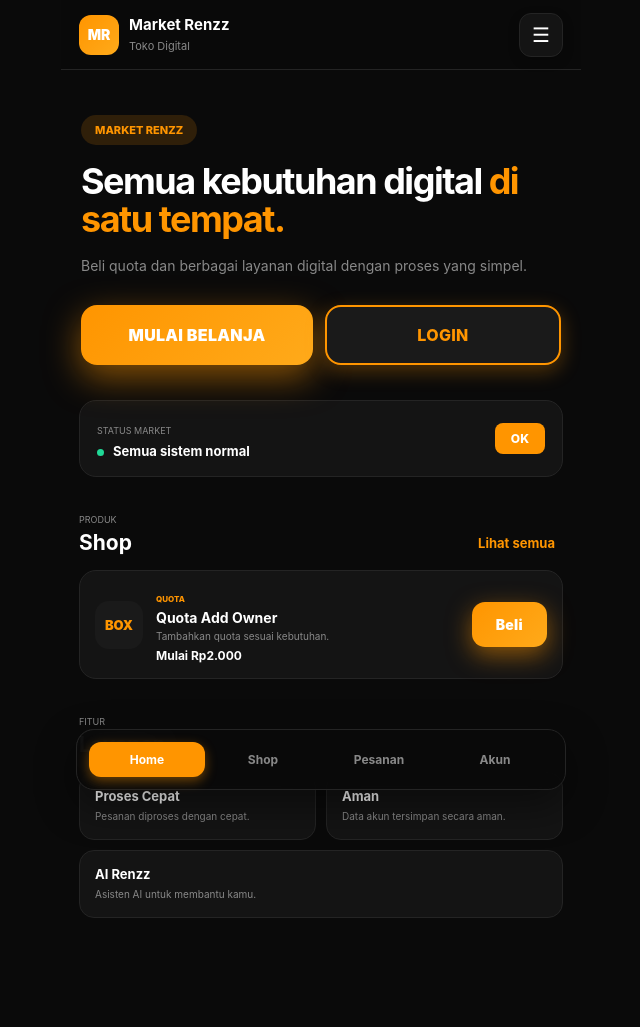
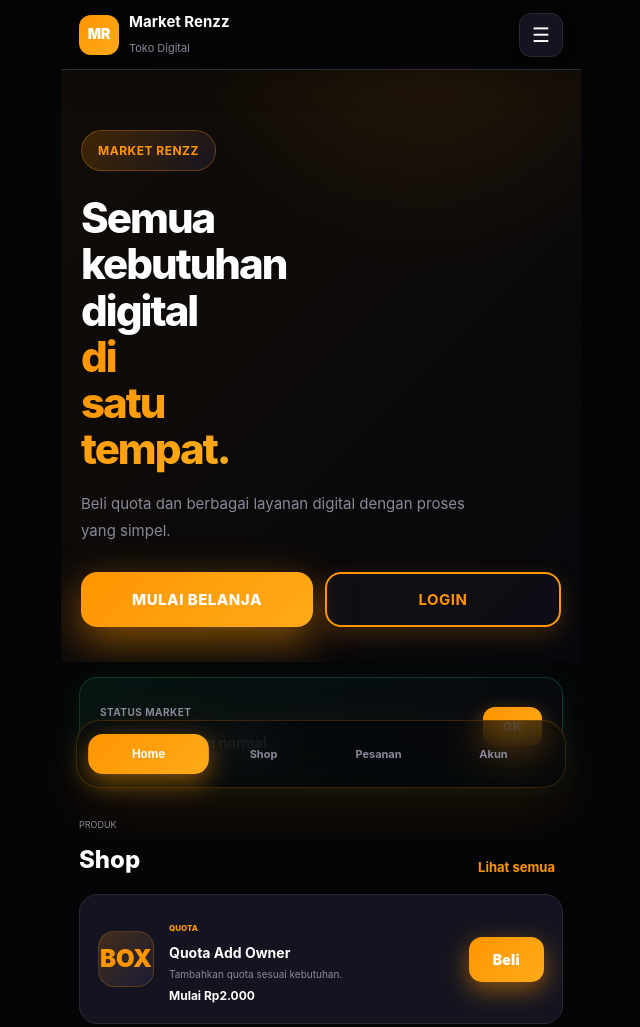
Before and after one commit to ceojpm9-glitch/market-renzz, a website: page index.html in a window 1280 px wide. Shown: the top 1027 px of the page, without its empty margins (319-959 px from the left). Drawn offline with Linux system fonts and the light colour scheme; no server answers.

Commit message:
Update style.css

```diff
--- a/css/style.css
+++ b/css/style.css
@@ -5,21 +5,27 @@
 }
 
 :root {
-    --bg: #0a0a0a;
-    --card: #141414;
-    --card2: #1a1a1a;
-    --border: #242424;
+    --bg: #050507;
+    --bg-secondary: #0f0f14;
+    --card: #141420;
+    --card2: #1a1a22;
+    --border: #2a2a35;
     --text: #ffffff;
-    --muted: #888888;
+    --text-secondary: #e0e0e0;
+    --muted: #888899;
     --primary: #ff9500;
     --primary2: #ffaa1a;
+    --primary-light: rgba(255, 149, 0, 0.2);
     --green: #20d997;
+    --accent: #6366f1;
 }
 
 body {
     background: var(--bg);
     color: var(--text);
-    font-family: Inter, Arial, sans-serif;
+    font-family: -apple-system, BlinkMacSystemFont, 'Segoe UI', Inter, Arial, sans-serif;
+    font-weight: 400;
+    line-height: 1.6;
 }
 
 button {
@@ -47,9 +53,10 @@ button {
     align-items: center;
     justify-content: space-between;
     padding: 12px 18px;
-    background: rgba(10, 10, 10, .95);
-    backdrop-filter: blur(15px);
+    background: rgba(5, 5, 7, 0.7);
+    backdrop-filter: blur(20px);
     border-bottom: 1px solid var(--border);
+    box-shadow: 0 8px 32px rgba(0, 0, 0, 0.3);
 }
 
 .logo {
@@ -137,35 +144,61 @@ button {
 /* HERO */
 
 .hero {
-    padding: 45px 20px 25px;
+    padding: 60px 20px 35px;
+    background: linear-gradient(135deg, rgba(255, 149, 0, 0.05) 0%, rgba(99, 102, 241, 0.02) 100%);
+    position: relative;
+    overflow: hidden;
+}
+
+.hero::before {
+    content: '';
+    position: absolute;
+    top: -50%;
+    right: -20%;
+    width: 500px;
+    height: 500px;
+    background: radial-gradient(circle, rgba(255, 149, 0, 0.1) 0%, transparent 70%);
+    border-radius: 50%;
+    pointer-events: none;
 }
 
 .badge {
-    display: inline-block;
-    padding: 8px 14px;
-    border-radius: 20px;
-    background: rgba(255, 149, 0, .15);
+    display: inline-flex;
+    align-items: center;
+    gap: 6px;
+    padding: 10px 16px;
+    border-radius: 50px;
+    background: linear-gradient(135deg, var(--primary-light), rgba(99, 102, 241, 0.1));
+    border: 1px solid rgba(255, 149, 0, 0.3);
     color: var(--primary);
-    font-size: 11px;
-    font-weight: 800;
+    font-size: 12px;
+    font-weight: 700;
+    text-transform: uppercase;
+    letter-spacing: 0.5px;
 }
 
 .hero h1 {
-    margin-top: 18px;
-    font-size: 36px;
-    line-height: 1.05;
-    letter-spacing: -1.5px;
+    margin-top: 24px;
+    font-size: 42px;
+    line-height: 1.1;
+    letter-spacing: -2px;
+    font-weight: 800;
+    word-spacing: 100vw;
 }
 
 .hero h1 span {
-    color: var(--primary);
+    background: linear-gradient(135deg, var(--primary), var(--primary2));
+    -webkit-background-clip: text;
+    -webkit-text-fill-color: transparent;
+    background-clip: text;
 }
 
 .hero p {
-    margin-top: 15px;
+    margin-top: 18px;
     color: var(--muted);
-    font-size: 14px;
-    line-height: 1.7;
+    font-size: 15px;
+    line-height: 1.8;
+    max-width: 400px;
 }
 
 .hero-buttons {
@@ -181,89 +214,125 @@ button {
 }
 
 .btn {
-    padding: 18px 36px;
+    padding: 16px 36px;
     border-radius: 16px;
-    font-weight: 900;
-    font-size: 16px;
-    letter-spacing: 0.3px;
-    transition: all 0.3s cubic-bezier(0.4, 0, 0.2, 1);
-    box-shadow: 0 8px 25px rgba(0, 0, 0, 0.3);
+    font-weight: 800;
+    font-size: 15px;
+    letter-spacing: 0.5px;
+    transition: all 0.35s cubic-bezier(0.4, 0, 0.2, 1);
+    box-shadow: 0 12px 35px rgba(0, 0, 0, 0.3);
     position: relative;
     overflow: hidden;
     text-transform: uppercase;
+    border: none;
+}
+
+.btn::before {
+    content: '';
+    position: absolute;
+    inset: 0;
+    background: linear-gradient(90deg, transparent, rgba(255, 255, 255, 0.2), transparent);
+    transform: translateX(-100%);
+    transition: transform 0.6s ease;
+}
+
+.btn:hover::before {
+    transform: translateX(100%);
 }
 
 .btn:active {
-    transform: scale(0.96);
+    transform: scale(0.95);
 }
 
 .primary {
     background: linear-gradient(135deg, var(--primary), var(--primary2));
     color: white;
-    box-shadow: 0 12px 35px rgba(255, 149, 0, 0.5);
+    box-shadow: 0 14px 40px rgba(255, 149, 0, 0.5);
 }
 
 .primary:hover {
-    transform: translateY(-5px);
-    box-shadow: 0 16px 45px rgba(255, 149, 0, 0.7);
+    transform: translateY(-6px);
+    box-shadow: 0 20px 55px rgba(255, 149, 0, 0.7);
 }
 
 .secondary {
-    background: var(--card2);
+    background: rgba(20, 20, 32, 0.5);
     color: var(--primary);
-    border: 2.5px solid var(--primary);
-    box-shadow: 0 6px 20px rgba(255, 149, 0, 0.3);
-    transition: all 0.3s cubic-bezier(0.4, 0, 0.2, 1);
-    font-weight: 800;
+    border: 2px solid var(--primary);
+    box-shadow: 0 8px 25px rgba(255, 149, 0, 0.2);
+    font-weight: 700;
 }
 
 .secondary:hover {
     background: linear-gradient(135deg, var(--primary), var(--primary2));
     color: white;
-    border-color: var(--primary2);
-    transform: translateY(-5px);
-    box-shadow: 0 16px 45px rgba(255, 149, 0, 0.7);
+    border-color: transparent;
+    transform: translateY(-6px);
+    box-shadow: 0 20px 55px rgba(255, 149, 0, 0.7);
 }
 
 /* STATUS */
 
 .status-card {
-    margin: 10px 18px 30px;
-    padding: 17px;
+    margin: 15px 18px 35px;
+    padding: 20px;
     display: flex;
     align-items: center;
     justify-content: space-between;
-    border: 1px solid var(--border);
-    border-radius: 17px;
-    background: var(--card);
+    border: 1px solid rgba(32, 217, 151, 0.2);
+    border-radius: 18px;
+    background: linear-gradient(135deg, rgba(32, 217, 151, 0.08), rgba(99, 102, 241, 0.04));
+    backdrop-filter: blur(10px);
+    box-shadow: 0 8px 32px rgba(32, 217, 151, 0.1);
+    transition: all 0.35s ease;
+}
+
+.status-card:hover {
+    border-color: var(--green);
+    box-shadow: 0 12px 40px rgba(32, 217, 151, 0.15);
+    transform: translateY(-2px);
 }
 
 .status-card small {
     color: var(--muted);
-    font-size: 9px;
+    font-size: 10px;
+    font-weight: 700;
+    text-transform: uppercase;
+    letter-spacing: 0.5px;
 }
 
 .status-card h3 {
-    margin-top: 5px;
-    font-size: 13px;
+    margin-top: 8px;
+    font-size: 14px;
+    font-weight: 700;
 }
 
 .online {
     display: inline-block;
-    width: 7px;
-    height: 7px;
-    margin-right: 6px;
+    width: 8px;
+    height: 8px;
+    margin-right: 8px;
     border-radius: 50%;
     background: var(--green);
+    box-shadow: 0 0 12px var(--green);
+    animation: pulse 2s infinite;
+}
+
+@keyframes pulse {
+    0%, 100% { opacity: 1; }
+    50% { opacity: 0.6; }
 }
 
 .status-badge {
-    padding: 8px 16px;
-    background: var(--primary);
+    padding: 10px 20px;
+    background: linear-gradient(135deg, var(--primary), var(--primary2));
     color: white;
-    border-radius: 8px;
+    border-radius: 12px;
     font-weight: 800;
     font-size: 12px;
+    box-shadow: 0 6px 20px rgba(255, 149, 0, 0.4);
+    text-transform: uppercase;
+    letter-spacing: 0.5px;
 }
 
 /* SECTION */
@@ -288,8 +357,9 @@ button {
 
 .section-title h2,
 .page-head h2 {
-    margin-top: 3px;
-    font-size: 21px;
+    margin-top: 5px;
+    font-size: 24px;
+    font-weight: 800;
 }
 
 .section-title button {
@@ -318,31 +388,55 @@ button {
     position: relative;
     display: flex;
     align-items: center;
-    gap: 13px;
-    padding: 15px;
+    gap: 15px;
+    padding: 18px;
     border: 1px solid var(--border);
-    border-radius: 17px;
+    border-radius: 18px;
     background: var(--card);
-    transition: all 0.2s ease;
+    transition: all 0.35s cubic-bezier(0.4, 0, 0.2, 1);
+    backdrop-filter: blur(10px);
+    cursor: pointer;
+}
+
+.product::before {
+    content: '';
+    position: absolute;
+    inset: 0;
+    border-radius: 18px;
+    padding: 1px;
+    background: linear-gradient(135deg, transparent, rgba(255, 149, 0, 0.1), transparent);
+    -webkit-mask: linear-gradient(#fff 0 0) content-box, linear-gradient(#fff 0 0);
+    -webkit-mask-composite: xor;
+    mask-composite: exclude;
+    opacity: 0;
+    transition: opacity 0.35s ease;
+    pointer-events: none;
 }
 
 .product:hover {
     border-color: var(--primary);
-    background: rgba(255, 149, 0, .05);
+    background: rgba(255, 149, 0, 0.08);
+    transform: translateY(-4px);
+    box-shadow: 0 12px 40px rgba(255, 149, 0, 0.15);
+}
+
+.product:hover::before {
+    opacity: 1;
 }
 
 .product-icon {
-    width: 48px;
-    height: 48px;
+    width: 56px;
+    height: 56px;
     flex-shrink: 0;
     display: flex;
     align-items: center;
     justify-content: center;
-    border-radius: 14px;
-    background: var(--card2);
+    border-radius: 16px;
+    background: linear-gradient(135deg, rgba(255, 149, 0, 0.2), rgba(99, 102, 241, 0.1));
+    border: 1px solid rgba(255, 149, 0, 0.2);
     color: var(--primary);
     font-weight: 900;
-    font-size: 13px;
+    font-size: 24px;
 }
 
 .product-info {
@@ -403,16 +497,35 @@ button {
 }
 
 .feature {
-    padding: 15px;
+    padding: 20px;
     border: 1px solid var(--border);
-    border-radius: 15px;
+    border-radius: 18px;
     background: var(--card);
-    transition: all 0.2s ease;
+    transition: all 0.35s cubic-bezier(0.4, 0, 0.2, 1);
+    position: relative;
+    overflow: hidden;
+}
+
+.feature::before {
+    content: '';
+    position: absolute;
+    top: 0;
+    left: -100%;
+    width: 100%;
+    height: 100%;
+    background: linear-gradient(90deg, transparent, rgba(255, 149, 0, 0.1), transparent);
+    transition: left 0.6s ease;
 }
 
 .feature:hover {
     border-color: var(--primary);
-    background: rgba(255, 149, 0, .05);
+    background: rgba(255, 149, 0, 0.08);
+    transform: translateY(-6px);
+    box-shadow: 0 12px 40px rgba(255, 149, 0, 0.15);
+}
+
+.feature:hover::before {
+    left: 100%;
 }
 
 .feature:last-child {
@@ -572,44 +685,48 @@ button {
 
 .bottom-nav {
     position: fixed;
-    bottom: 10px;
+    bottom: 12px;
     left: 50%;
     transform: translateX(-50%);
-    width: calc(100% - 25px);
+    width: calc(100% - 30px);
     max-width: 490px;
     z-index: 30;
     display: grid;
     grid-template-columns: repeat(4,1fr);
-    padding: 12px;
-    border: 1px solid var(--border);
-    border-radius: 18px;
-    background: rgba(10,10,10,.95);
-    backdrop-filter: blur(15px);
-    box-shadow: 0 15px 40px rgba(0,0,0,.45);
+    padding: 14px;
+    border: 1px solid rgba(255, 149, 0, 0.2);
+    border-radius: 24px;
+    background: rgba(5, 5, 7, 0.6);
+    backdrop-filter: blur(20px);
+    box-shadow: 0 20px 60px rgba(255, 149, 0, 0.1);
 }
 
 .bottom-nav button {
-    padding: 10px;
-    border-radius: 12px;
+    padding: 12px 8px;
+    border-radius: 14px;
     background: transparent;
     color: var(--muted);
-    font-size: 12px;
+    font-size: 11px;
     font-weight: 700;
     display: flex;
+    flex-direction: column;
     align-items: center;
     justify-content: center;
-    transition: all 0.3s cubic-bezier(0.4, 0, 0.2, 1);
+    gap: 4px;
+    transition: all 0.35s cubic-bezier(0.4, 0, 0.2, 1);
+    text-transform: capitalize;
 }
 
 .bottom-nav button.active {
-    background: var(--primary);
+    background: linear-gradient(135deg, var(--primary), var(--primary2));
     color: white;
-    box-shadow: 0 4px 12px rgba(255, 149, 0, 0.4);
+    box-shadow: 0 8px 24px rgba(255, 149, 0, 0.5);
+    transform: scale(1.05);
 }
 
 .bottom-nav button:hover {
     color: var(--primary);
-    transform: translateY(-2px);
+    transform: translateY(-3px) scale(1.02);
 }
 
 /* MODAL */
@@ -621,7 +738,14 @@ button {
     display: flex;
     align-items: flex-end;
     padding: 15px;
-    background: rgba(0,0,0,.7);
+    background: rgba(0, 0, 0, 0.8);
+    backdrop-filter: blur(8px);
+    animation: fadeIn 0.3s ease;
+}
+
+@keyframes fadeIn {
+    from { opacity: 0; }
+    to { opacity: 1; }
 }
 
 .modal-box {
@@ -629,10 +753,24 @@ button {
     width: 100%;
     max-width: 500px;
     margin: auto;
-    padding: 22px;
+    padding: 28px;
     border: 1px solid var(--border);
-    border-radius: 22px;
-    background: #0f0f0f;
+    border-radius: 28px;
+    background: var(--bg-secondary);
+    backdrop-filter: blur(10px);
+    box-shadow: 0 25px 80px rgba(0, 0, 0, 0.5);
+    animation: slideUp 0.4s cubic-bezier(0.4, 0, 0.2, 1);
+}
+
+@keyframes slideUp {
+    from {
+        transform: translateY(60px);
+        opacity: 0;
+    }
+    to {
+        transform: translateY(0);
+        opacity: 1;
+    }
 }
 
 .modal-close {
```
